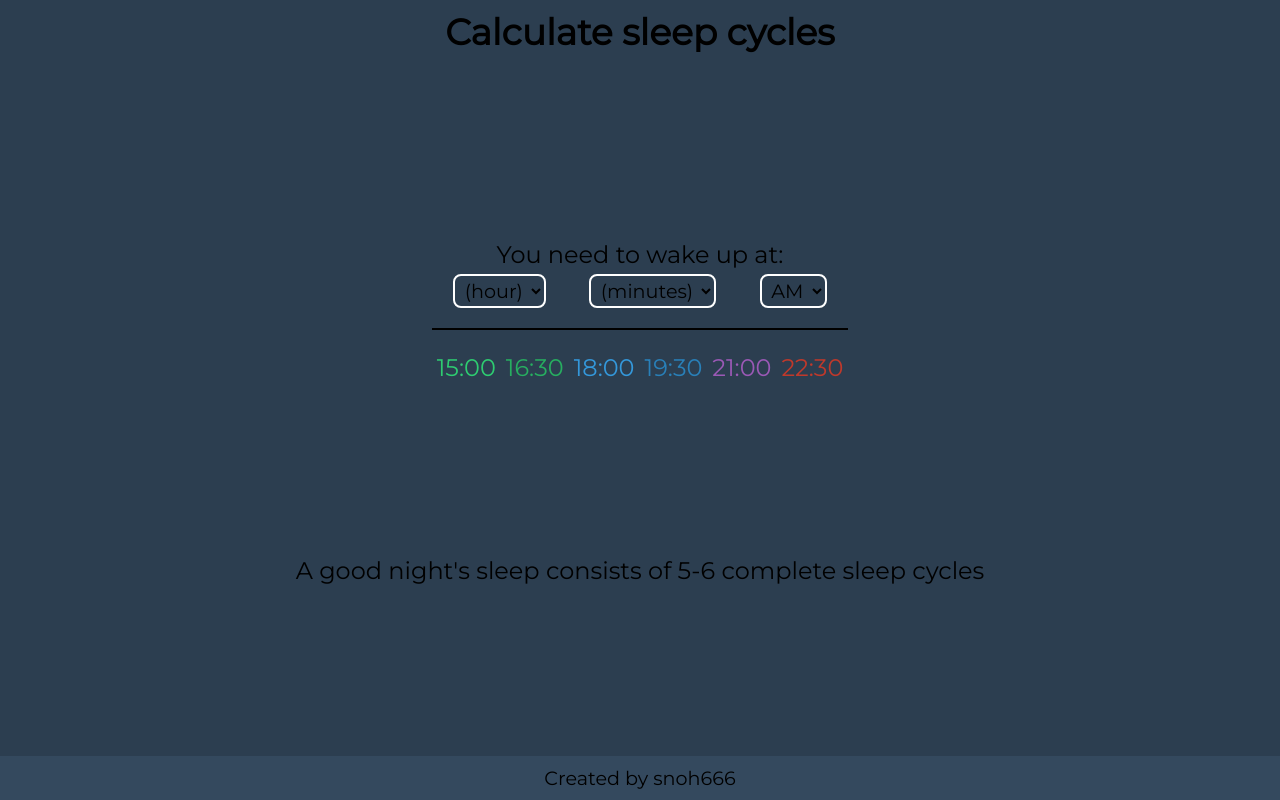
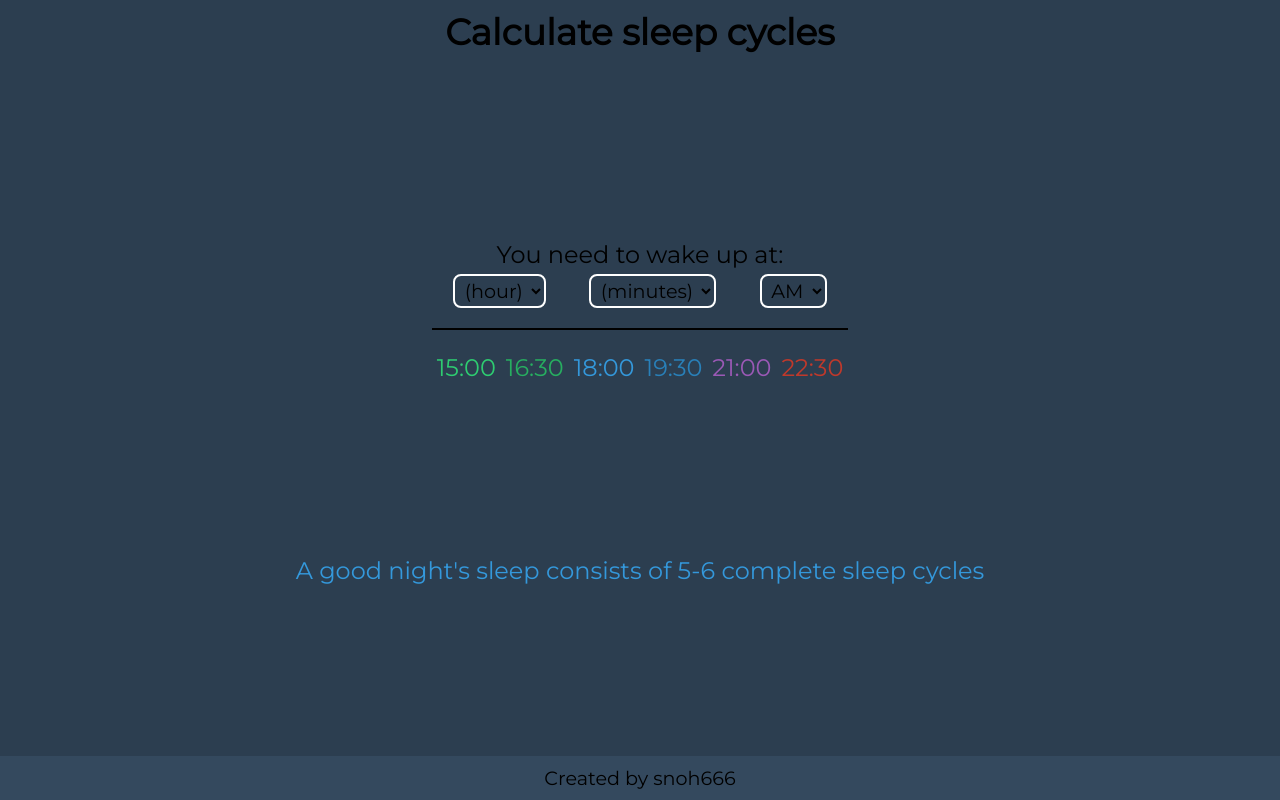
Before and after one commit to snoh666/sleep-cycle-calculator, a React (Create React App) app: page / in a window 1280 px wide. Built offline with nearby package versions, Linux system fonts and the light colour scheme; the HTML template or start-up script is replaced by a standard one.

Commit message:
Added .info style

```diff
--- a/src/index.css
+++ b/src/index.css
@@ -67,3 +67,6 @@ hr{
 .timestamp{
   margin: 2.5px 5px;
 }
+.info{
+  color: #3498db;
+}
```
